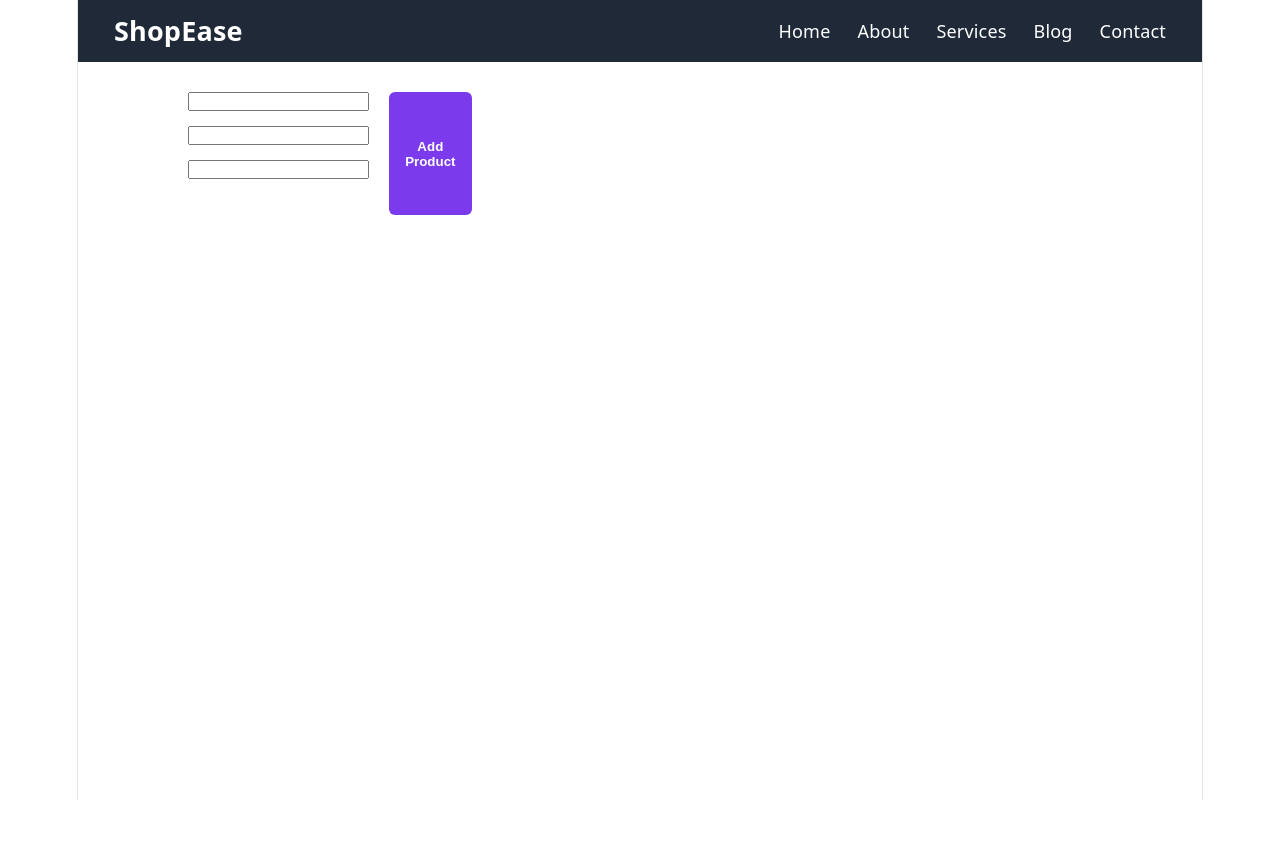
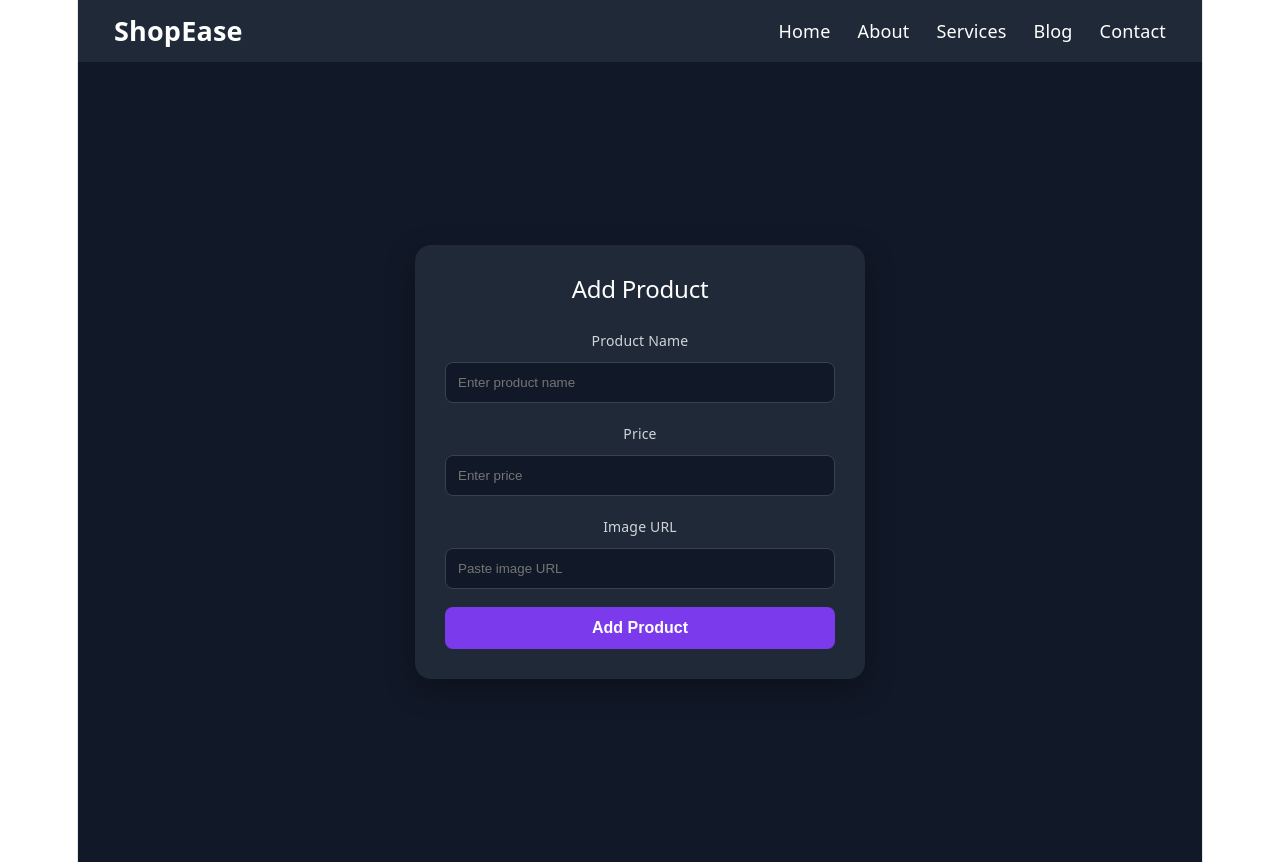
Before and after one commit to shreyas08more-creator/Ecommerce-Website, a React (Vite) app: page /add in a window 1280 px wide. Before the commit the page ends 800 px from the top, so only its background shows below. Built offline with nearby package versions, Linux system fonts and the light colour scheme.

Commit message:
feat: Refactor Add Product component with improved styling and structure

```diff
--- a/src/Components/AddP.css
+++ b/src/Components/AddP.css
@@ -1,59 +1,73 @@
+* {
+    box-sizing: border-box;
+}
+
 .add-product-container {
-    padding: auto;
+    min-height: 100vh;
     display: flex;
-    flex-direction: row;
+    justify-content: center;
+    align-items: center;
+    background: #111827;
+    padding: 20px;
+}
+
+.add-product-card {
+    width: 100%;
+    max-width: 450px;
+    background: #1f2937;
+    padding: 30px;
+    border-radius: 16px;
+    box-shadow: 0 10px 30px rgba(0, 0, 0, 0.3);
+}
+
+.add-product-card h2 {
     color: white;
-    padding: 30px;
-    gap: 20px;
-    width: 400px;
+    text-align: center;
+    margin-bottom: 25px;
 }
-.label-section {
+
+.input-group {
     display: flex;
     flex-direction: column;
-    max-width: 25%;
-    gap: 30px;
+    margin-bottom: 18px;
 }
 
-.input-section {
-    display: flex;
-    flex-direction: column;
-    gap: 15px;
-    max-width: 75%;
+.input-group label {
+    color: #d1d5db;
+    margin-bottom: 8px;
+    font-size: 14px;
 }
 
 .input-group input {
-    padding: 8px;
-    border-radius: 4px;
-    border: 1px solid #ccc;
+    padding: 12px;
+    border: 1px solid #374151;
+    border-radius: 8px;
+    background: #111827;
+    color: white;
+    outline: none;
+    transition: 0.3s;
 }
 
-.action-button {
-    display: flex;
-    justify-content: flex-end;
-    gap: 10px;
-    color: white;
-    margin-bottom: 15px;
+.input-group input:focus {
+    border-color: #7c3aed;
+    box-shadow: 0 0 10px rgba(124, 58, 237, 0.5);
 }
 
 .submit-btn {
-    padding: 8px 16px;
-    border-radius: 6px;
+    width: 100%;
+    padding: 12px;
+    border: none;
+    border-radius: 8px;
+    background: #7c3aed;
+    color: white;
+    font-size: 16px;
+    font-weight: 600;
     cursor: pointer;
-    font-weight: bold;
+    transition: 0.3s;
 }
 
-.submit-btn {
-    background-color: #7C3AED;
-    color: white;
-    border: none;
-    transition: all 0.2s ease-in-out;
+.submit-btn:hover {
+    background: #6d28d9;
+    transform: translateY(-2px);
+    box-shadow: 0 5px 15px rgba(124, 58, 237, 0.4);
 }
-.submit-btn:hover {
-    background-color: #6D28D9;
-    border-color: #5B21B6;
-    box-shadow: 0 0 10px #6D28D9;
-}
-
-.add-product-button:hover {
-    background-color: #7C3AED;
-}
--- a/src/Components/AddP.jsx
+++ b/src/Components/AddP.jsx
@@ -1,34 +1,59 @@
 import { useState } from "react";
 import { supabase } from "../Supabase";
-import "./AddP.css"
+import "./AddP.css";
+
 export function AddP() {
-    const [name, setName] = useState("")
-    const [price, setPrice] = useState("")
-    const [image, setImage] = useState("")
+    const [name, setName] = useState("");
+    const [price, setPrice] = useState("");
+    const [image, setImage] = useState("");
+
     async function AddProduct() {
-        await supabase.from("Product").insert({ Name:name, Price:price, Image:image })
+        await supabase
+            .from("Product")
+            .insert({ Name: name, Price: price, Image: image });
+
         alert("Product Added");
+    }
 
+    return (
+        <div className="add-product-container">
+            <div className="add-product-card">
+                <h2>Add Product</h2>
 
-    }
-    return (
-        <>
-        <div className="add-product-container">
-            <div className="label-section">
-                <label>Name:</label>
-                <label>Price:</label>
-                <label>Image:</label>
-            </div>
-            <div className="input-section">
-                <input type="text" value={name} onChange={(e) => setName(e.target.value)} />
-                <input type="text" value={price} onChange={(e) => setPrice(e.target.value)} />
-                <input type="text" value={image} onChange={(e) => setImage(e.target.value)} />
-            </div>
-            <div className="action-button">
-                <button className="submit-btn" onClick={AddProduct}>Add Product</button>
+                <div className="input-group">
+                    <label>Product Name</label>
+                    <input
+                        type="text"
+                        placeholder="Enter product name"
+                        value={name}
+                        onChange={(e) => setName(e.target.value)}
+                    />
+                </div>
+
+                <div className="input-group">
+                    <label>Price</label>
+                    <input
+                        type="number"
+                        placeholder="Enter price"
+                        value={price}
+                        onChange={(e) => setPrice(e.target.value)}
+                    />
+                </div>
+
+                <div className="input-group">
+                    <label>Image URL</label>
+                    <input
+                        type="text"
+                        placeholder="Paste image URL"
+                        value={image}
+                        onChange={(e) => setImage(e.target.value)}
+                    />
+                </div>
+
+                <button className="submit-btn" onClick={AddProduct}>
+                    Add Product
+                </button>
             </div>
         </div>
-
-        </>
-    )
+    );
 }
```
